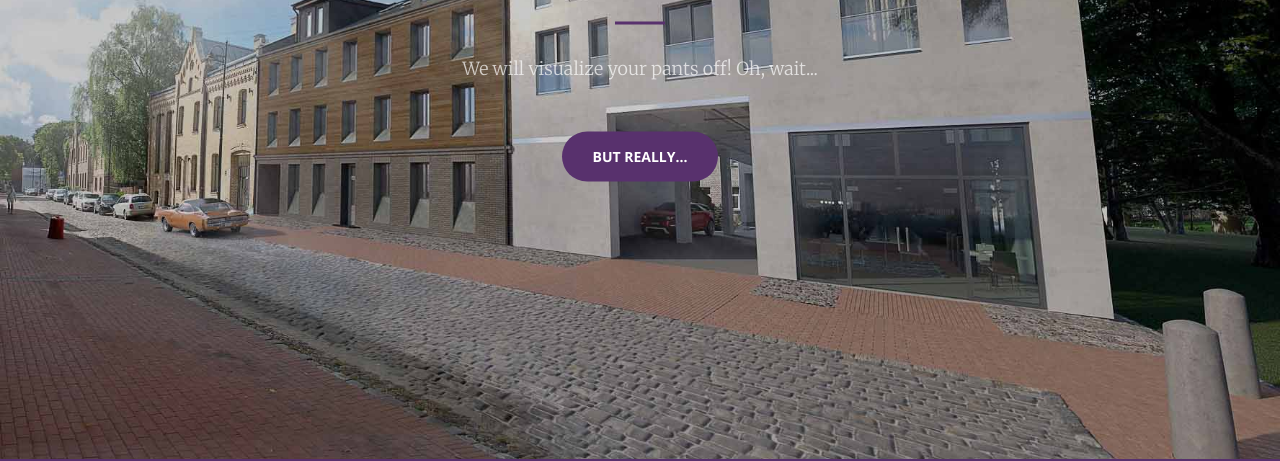
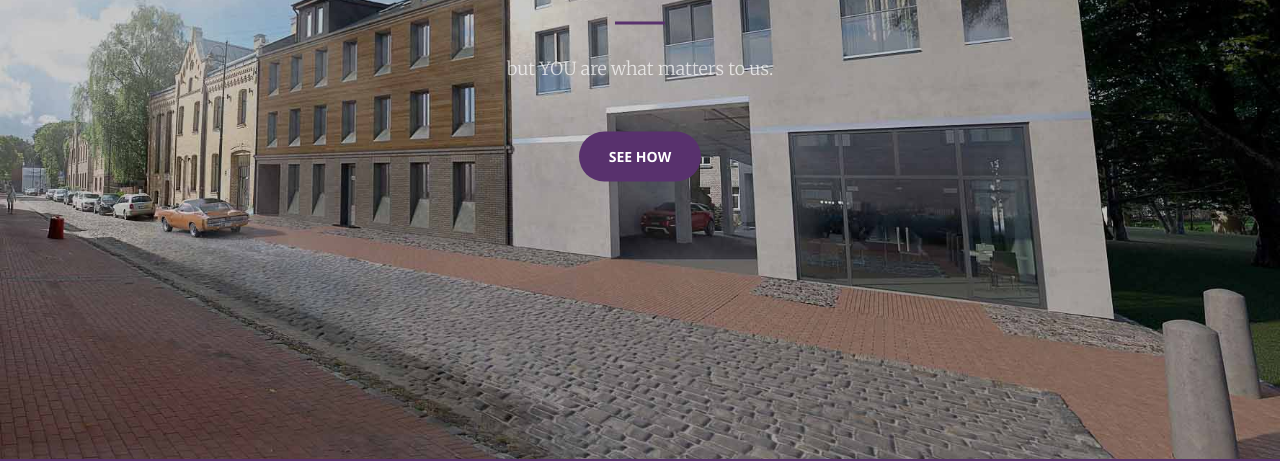
Before and after one commit to artisleilands/test, a website: page index.html in a window 1280 px wide. Shown: the part 341-802 px from the top of the page. Drawn offline with nearby package versions, Linux system fonts and the light colour scheme.

Commit message:
Update index.html

```diff
--- a/index.html
+++ b/index.html
@@ -73,8 +73,8 @@
             <div class="header-content-inner">
                 <h1 id="homeHeading">We are VIS</h1>
                 <hr>
-                <p>We will visualize your pants off! Oh, wait...</p>
-                <a href="#about" class="btn btn-primary btn-xl page-scroll">But really...</a>
+                <p>but YOU are what matters to us.</p>
+                <a href="#about" class="btn btn-primary btn-xl page-scroll">See how</a>
             </div>
         </div>
     </header>
```
